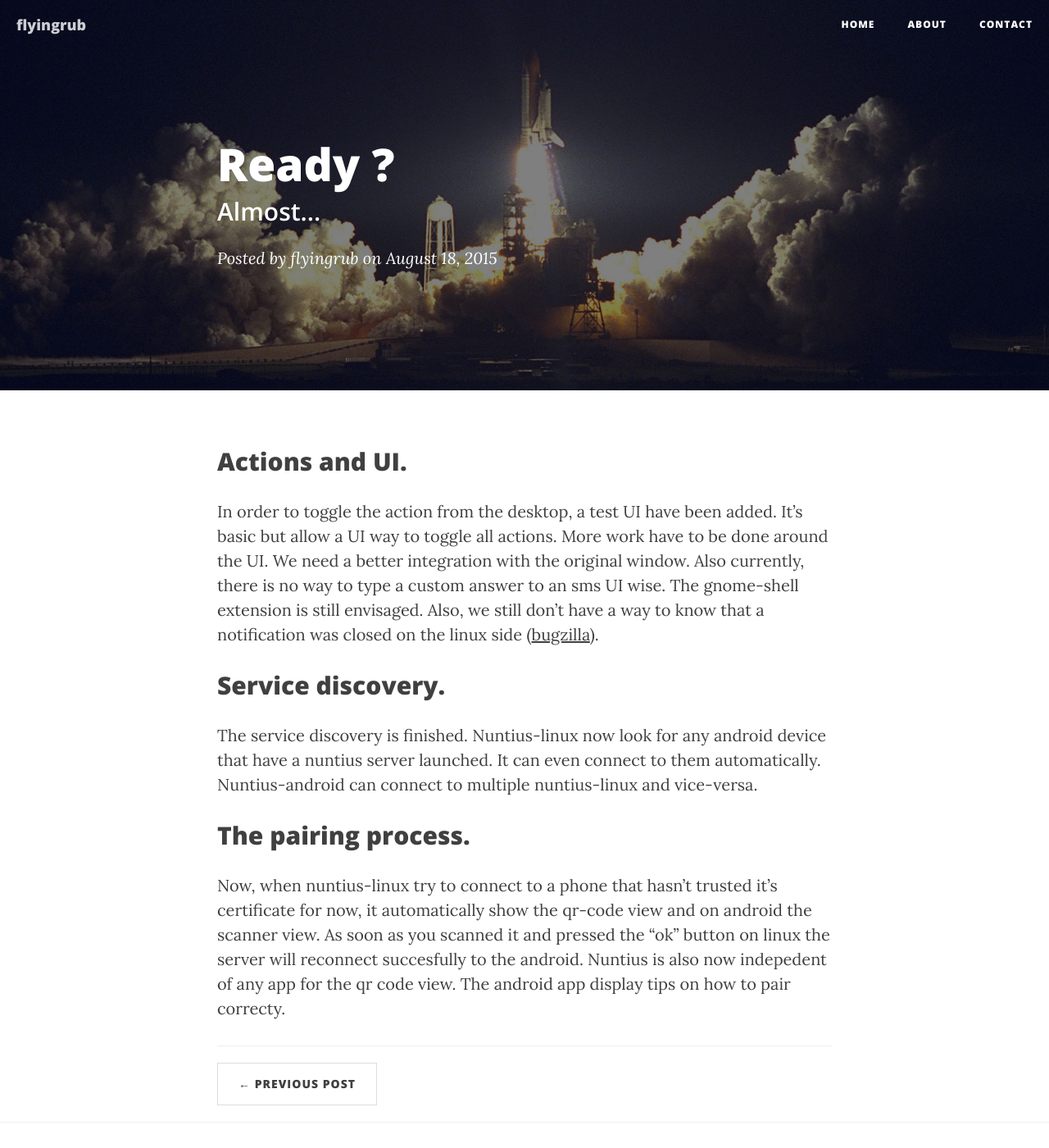
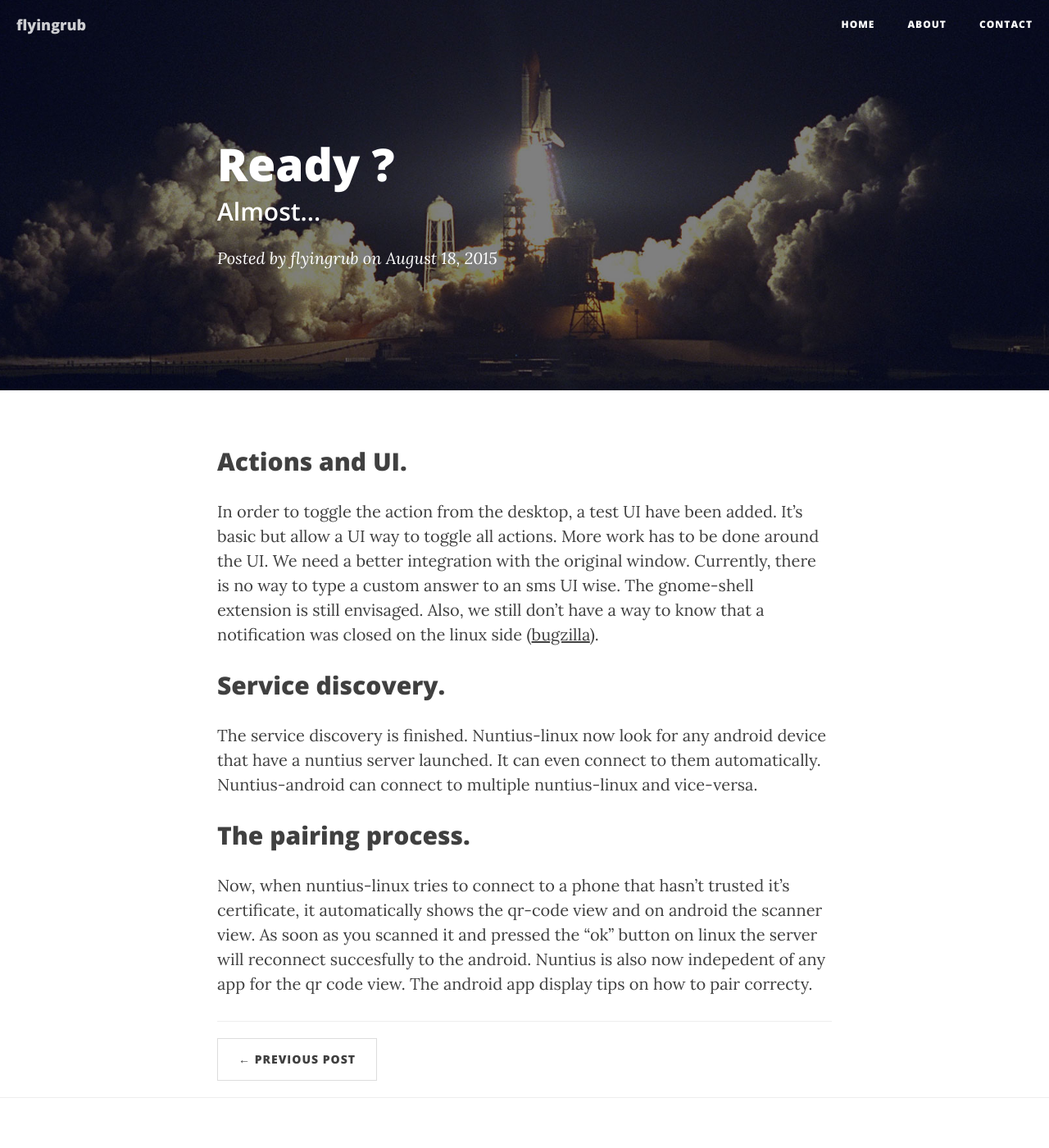
Before and after one commit to flyingrub/flyingrub.github.io, a Jekyll site: the page built from _posts/2015-08-18-ready.md, in a window 1280 px wide and 1400 px high. Shown: the whole window at 82% size. Built offline with Jekyll 4.4.1, drawn with Linux system fonts in a browser that asks for light colours; nearby versions of some CDN libraries; Markdown is read by kramdown in place of the engine named in the settings.

Commit message:
Update 2015-08-18-ready.md
Corrected mistakes.

```diff
--- a/_posts/2015-08-18-ready.md
+++ b/_posts/2015-08-18-ready.md
@@ -8,7 +8,7 @@ category: beta
 ---
 
 ## Actions and UI.
-In order to toggle the action from the desktop, a test UI have been added. It's basic but allow a UI way to toggle all actions. More work have to be done around the UI. We need a better integration with the original window. Also currently, there is no way to type a custom answer to an sms UI wise. The gnome-shell extension is still envisaged. Also, we still don't have a way to know that a notification was closed on the linux side ([bugzilla](https://bugzilla.gnome.org/show_bug.cgi?id=751516)).
+In order to toggle the action from the desktop, a test UI have been added. It's basic but allow a UI way to toggle all actions. More work has to be done around the UI. We need a better integration with the original window. Currently, there is no way to type a custom answer to an sms UI wise. The gnome-shell extension is still envisaged. Also, we still don't have a way to know that a notification was closed on the linux side ([bugzilla](https://bugzilla.gnome.org/show_bug.cgi?id=751516)).
 
 
 ## Service discovery.
@@ -16,5 +16,5 @@ The service discovery is finished. Nuntius-linux now look for any android device
 
 
 ## The pairing process.
-Now, when nuntius-linux try to connect to a phone that hasn't trusted it's certificate for now, it automatically show the qr-code view and on android the scanner view. As soon as you scanned it and pressed the "ok" button on linux the server will reconnect succesfully to the android.
+Now, when nuntius-linux tries to connect to a phone that hasn't trusted it's certificate, it automatically shows the qr-code view and on android the scanner view. As soon as you scanned it and pressed the "ok" button on linux the server will reconnect succesfully to the android.
 Nuntius is also now indepedent of any app for the qr code view. The android app display tips on how to pair correcty.
```
